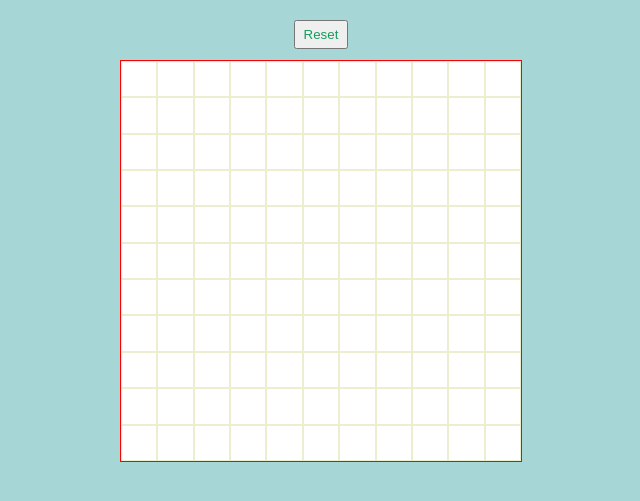
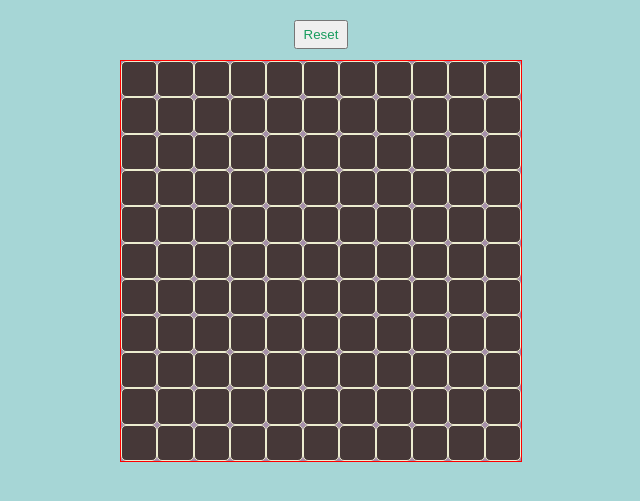
Before and after one commit to sidoliver/sketch-board, a plain HTML site: page index.html in a window 1280 px wide. Shown: the part 61-562 px from the top of the page, without its empty margins (319-959 px from the left). Drawn offline with Linux system fonts and the light colour scheme.

Commit message:
background color and border radius changed in .css file

```diff
--- a/style.css
+++ b/style.css
@@ -35,9 +35,10 @@ h1 {
 }
 .box {
     /* background-color: var(--clr-text); */
-    background-color: white;
+    background-color: rgb(70, 56, 56);
     /* padding: 20px; */
     border: 1px solid var(--clr-border);
+    border-radius: 5px;
 }
 
 @media screen and (max-width: 500px) {
```
